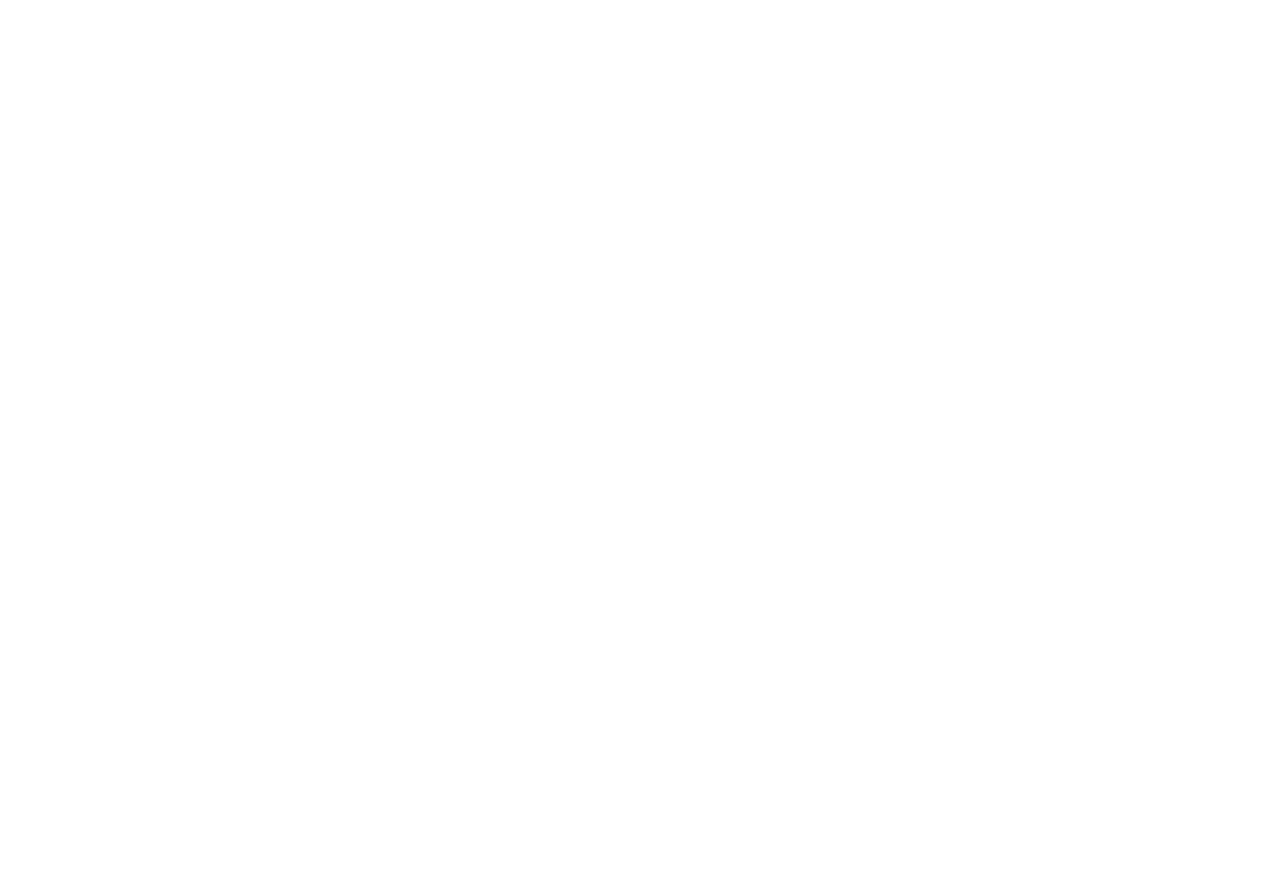
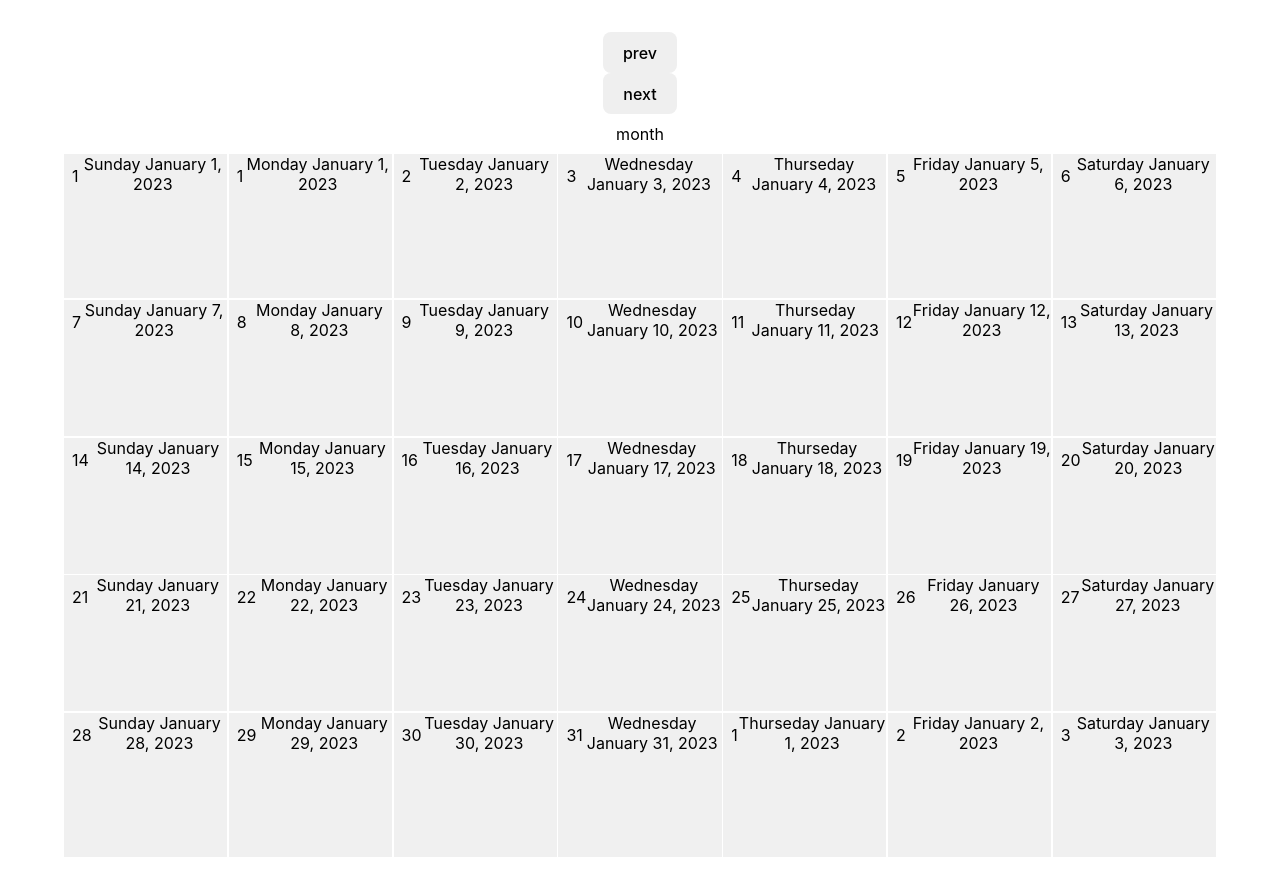
Before and after one commit to justPeterLee/Goals, a React (Vite) app in the folder client/: page /calendar/1/1 in a window 1280 px wide. Before the commit this address had no page. Before the commit the page ends 800 px from the top, so only its background shows below. Built offline with nearby package versions, Linux system fonts and the light colour scheme.

Commit message:
created url functionality

```diff
--- a/client/src/App.tsx
+++ b/client/src/App.tsx
@@ -18,6 +18,9 @@
   return (
     <Routes>
       <Route path="/" element={<Calendar />} />
+      <Route path="/calendar" element={<Calendar />}>
+        <Route path=":year/:month" element={<Calendar />} />
+      </Route>
     </Routes>
   );
 }
--- a/client/src/components/calendar/Calendar.module.css
+++ b/client/src/components/calendar/Calendar.module.css
@@ -50,3 +50,12 @@
   justify-content: center;
   align-items: center;
 } */
+
+/* title */
+.titleContainer {
+  display: flex;
+  justify-content: center;
+  align-items: center;
+  width: 100%;
+  height: 2.5rem;
+}
--- a/client/src/components/calendar/Calendar.tsx
+++ b/client/src/components/calendar/Calendar.tsx
@@ -4,9 +4,42 @@
 import { CalendarContext } from "../../hook/calendar.context";
 import { useGenerateDate, useDateConvert } from "../../hook/useCalendar.hook";
 
+import { useParams, useNavigate, useLocation } from "react-router-dom";
+import { useEffect, useState } from "react";
+
 export default function Calendar() {
+  const navigate = useNavigate();
+  const calenadarContext = useContext(CalendarContext);
+  const params = useParams();
+
+  const proxyParms: { month: string; year: string } = {
+    month: params.month || "",
+    year: params.year || "",
+  };
+
+  // console.log("new page");
+  useEffect(() => {
+    console.log(proxyParms);
+    calenadarContext?.manualMonth(proxyParms);
+    // setMonth(calenadarContext!.currentMonth);
+  }, [navigate]);
+
   return (
     <div className={`${styles.calendarContainer} container`}>
+      <button
+        onClick={() => {
+          navigate(`/calendar/2023/${parseInt(proxyParms.month) - 1}`);
+        }}
+      >
+        prev
+      </button>
+      <button
+        onClick={() => {
+          navigate(`/calendar/2023/${parseInt(proxyParms.month) + 1}`);
+        }}
+      >
+        next
+      </button>
       <CalendarMonth />
       <Month />
     </div>
@@ -33,7 +66,7 @@
 
   const dateConvert = useDateConvert(date);
 
-  console.log(dateConvert);
+  // console.log(dateConvert);
   return (
     <div className={styles.dayContainer}>
       <div className={styles.dayTitle}>
--- a/client/src/hook/calendar.context.tsx
+++ b/client/src/hook/calendar.context.tsx
@@ -1,10 +1,13 @@
 import { createContext, ReactNode, useState } from "react";
 import { useCalendar } from "./useCalendar.hook";
+import { useNavigate } from "react-router-dom";
+
 interface CalendarContextType {
   resetDay: () => void;
   generateCurrentDate: () => Date;
   generateDate: (index: number, state: boolean) => void;
   currentMonth: month;
+  manualMonth: (manual: { month: string; year: string }) => void;
 }
 
 interface month {
@@ -23,7 +26,26 @@
 }: {
   children: ReactNode;
 }) {
-  const currentMonth = useCalendar();
+  const navigate = useNavigate();
+  const [currentMonth, setCurrentMonth] = useState(useCalendar(undefined));
+
+  function manualMonth(manual: { month: string; year: string }) {
+    if (manual.month && manual.year) {
+      if (parseInt(manual.month) > 12) {
+        navigate(`/calendar/${manual.year}/12`);
+      } else if (parseInt(manual.month) < 1) {
+        navigate(`/calendar/${manual.year}/1`);
+      } else {
+        console.log("now");
+        const newMonth = useCalendar(manual);
+        setCurrentMonth(newMonth);
+      }
+    } else {
+      setCurrentMonth(useCalendar(undefined));
+      console.log("rerender");
+    }
+  }
+  //   const currentMonth = useCalendar(undefined);
 
   let day = 1;
   function generateCurrentDate() {
@@ -42,7 +64,13 @@
   }
   return (
     <CalendarContext.Provider
-      value={{ resetDay, generateCurrentDate, generateDate, currentMonth }}
+      value={{
+        resetDay,
+        generateCurrentDate,
+        generateDate,
+        currentMonth,
+        manualMonth,
+      }}
     >
       {children}
     </CalendarContext.Provider>
--- a/client/src/hook/useCalendar.hook.ts
+++ b/client/src/hook/useCalendar.hook.ts
@@ -1,5 +1,7 @@
-export function useCalendar() {
-  let date = new Date();
+export function useCalendar(
+  manual: { month: string; year: string } | undefined
+) {
+  let date = manual ? new Date(`${manual.month} 1 ${manual.year}`) : new Date();
   let month = date.getUTCMonth();
   let day = date.getUTCDate();
   let year = date.getUTCFullYear();
```
